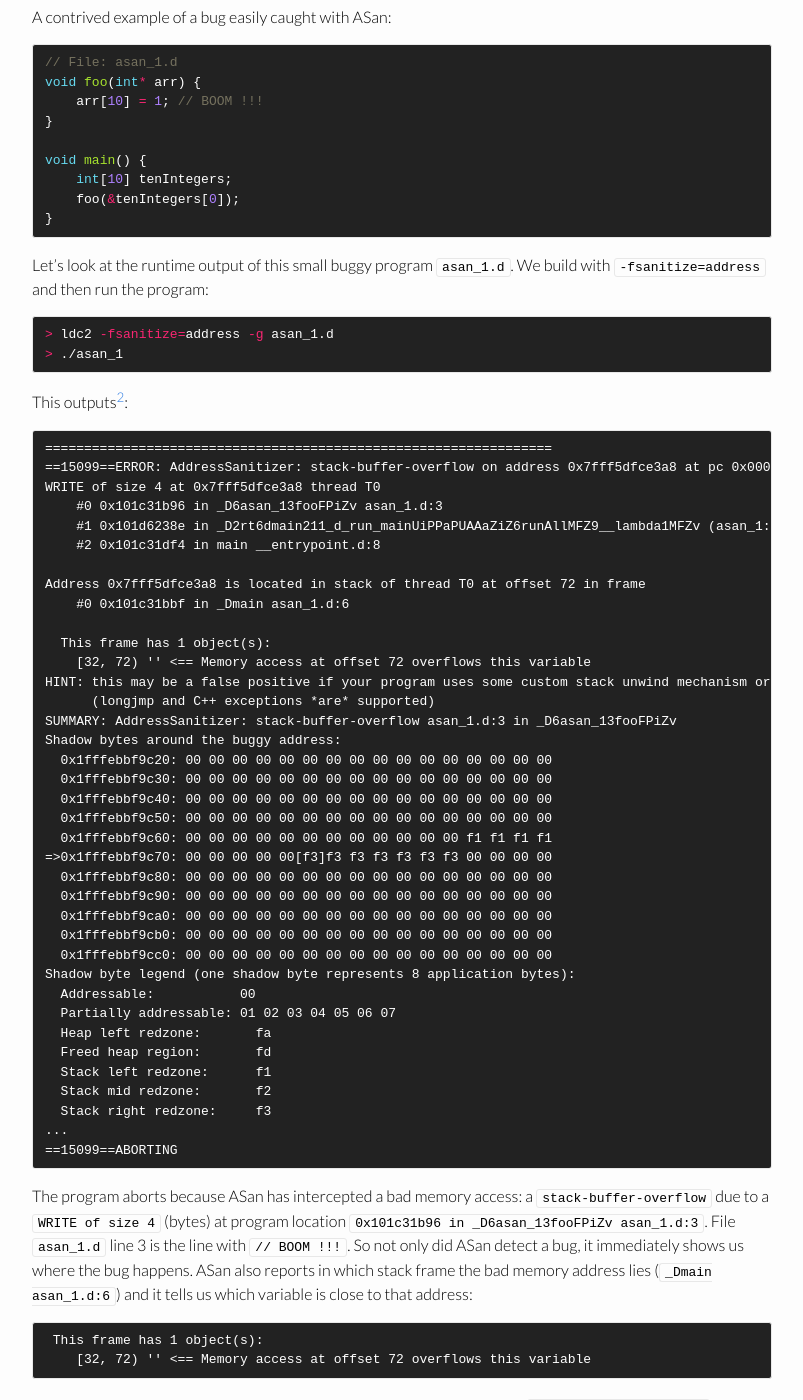
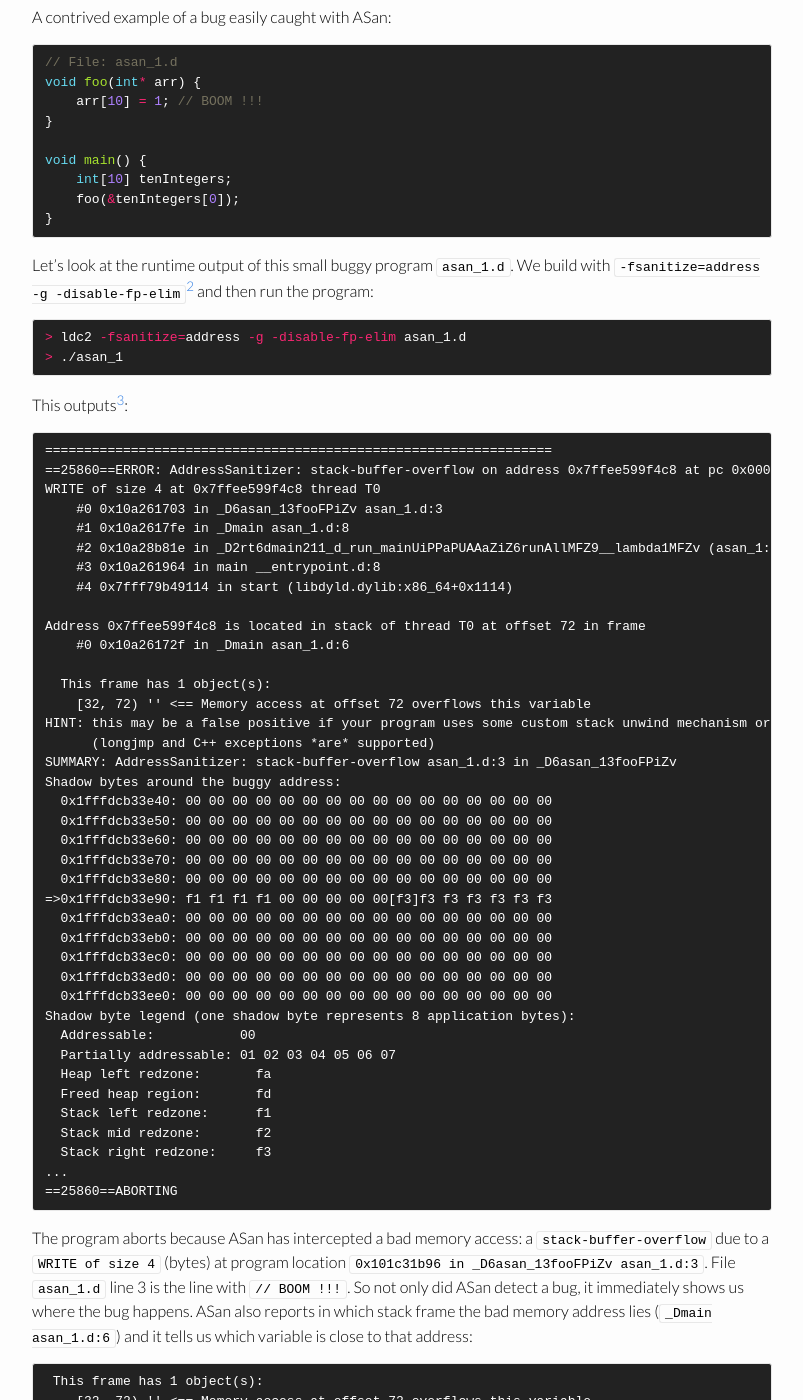
Before and after one commit to JohanEngelen/johanengelen.github.io, a Jekyll site: the page built from _posts/2017-12-25-LDC-and-AddressSanitizer.md, in a window 1280 px wide and 1400 px high, scrolled down 1018 px. Shown: the whole window, without its empty margins (238-1041 px from the left). Built offline with Jekyll 4.4.1, drawn with Linux system fonts in a browser that asks for light colours; some of the changed text lies outside the part shown.

Commit message:
ASan: Add comment about `-disable-fp-elim`

````diff
--- a/_posts/2017-12-25-LDC-and-AddressSanitizer.md
+++ b/_posts/2017-12-25-LDC-and-AddressSanitizer.md
@@ -38,12 +38,14 @@ void main() {
 }
 ```
 
-Let's look at the runtime output of this small buggy program `asan_1.d`. We build with `-fsanitize=address` and then run the program:
+Let's look at the runtime output of this small buggy program `asan_1.d`. We build with `-fsanitize=address -g -disable-fp-elim`[^flags] and then run the program:
 
 ```shell
-> ldc2 -fsanitize=address -g asan_1.d
+> ldc2 -fsanitize=address -g -disable-fp-elim asan_1.d
 > ./asan_1
 ```
+
+[^flags]: Currently, LDC [eliminates the frame pointer even at `-O0`](https://github.com/ldc-developers/ldc/issues/2480) which prevents ASan from showing full stack traces. I'm on macOS, and need to add `-disable-fp-elim` to get full traces, don't know whether it's needed on other OSses.
 
 This outputs[^colors]:
 
@@ -51,14 +53,16 @@ This outputs[^colors]:
 
 ```
 =================================================================
-==15099==ERROR: AddressSanitizer: stack-buffer-overflow on address 0x7fff5dfce3a8 at pc 0x000101c31b97 bp 0x7fff5dfce330 sp 0x7fff5dfce328
-WRITE of size 4 at 0x7fff5dfce3a8 thread T0
-    #0 0x101c31b96 in _D6asan_13fooFPiZv asan_1.d:3
-    #1 0x101d6238e in _D2rt6dmain211_d_run_mainUiPPaPUAAaZiZ6runAllMFZ9__lambda1MFZv (asan_1:x86_64+0x10013138e)
-    #2 0x101c31df4 in main __entrypoint.d:8
+==25860==ERROR: AddressSanitizer: stack-buffer-overflow on address 0x7ffee599f4c8 at pc 0x00010a261704 bp 0x7ffee599f440 sp 0x7ffee599f438
+WRITE of size 4 at 0x7ffee599f4c8 thread T0
+    #0 0x10a261703 in _D6asan_13fooFPiZv asan_1.d:3
+    #1 0x10a2617fe in _Dmain asan_1.d:8
+    #2 0x10a28b81e in _D2rt6dmain211_d_run_mainUiPPaPUAAaZiZ6runAllMFZ9__lambda1MFZv (asan_1:x86_64+0x10002b81e)
+    #3 0x10a261964 in main __entrypoint.d:8
+    #4 0x7fff79b49114 in start (libdyld.dylib:x86_64+0x1114)
 
-Address 0x7fff5dfce3a8 is located in stack of thread T0 at offset 72 in frame
-    #0 0x101c31bbf in _Dmain asan_1.d:6
+Address 0x7ffee599f4c8 is located in stack of thread T0 at offset 72 in frame
+    #0 0x10a26172f in _Dmain asan_1.d:6
 
   This frame has 1 object(s):
     [32, 72) '' <== Memory access at offset 72 overflows this variable
@@ -66,17 +70,17 @@ HINT: this may be a false positive if your program uses some custom stack unwind
       (longjmp and C++ exceptions *are* supported)
 SUMMARY: AddressSanitizer: stack-buffer-overflow asan_1.d:3 in _D6asan_13fooFPiZv
 Shadow bytes around the buggy address:
-  0x1fffebbf9c20: 00 00 00 00 00 00 00 00 00 00 00 00 00 00 00 00
-  0x1fffebbf9c30: 00 00 00 00 00 00 00 00 00 00 00 00 00 00 00 00
-  0x1fffebbf9c40: 00 00 00 00 00 00 00 00 00 00 00 00 00 00 00 00
-  0x1fffebbf9c50: 00 00 00 00 00 00 00 00 00 00 00 00 00 00 00 00
-  0x1fffebbf9c60: 00 00 00 00 00 00 00 00 00 00 00 00 f1 f1 f1 f1
-=>0x1fffebbf9c70: 00 00 00 00 00[f3]f3 f3 f3 f3 f3 f3 00 00 00 00
-  0x1fffebbf9c80: 00 00 00 00 00 00 00 00 00 00 00 00 00 00 00 00
-  0x1fffebbf9c90: 00 00 00 00 00 00 00 00 00 00 00 00 00 00 00 00
-  0x1fffebbf9ca0: 00 00 00 00 00 00 00 00 00 00 00 00 00 00 00 00
-  0x1fffebbf9cb0: 00 00 00 00 00 00 00 00 00 00 00 00 00 00 00 00
-  0x1fffebbf9cc0: 00 00 00 00 00 00 00 00 00 00 00 00 00 00 00 00
+  0x1fffdcb33e40: 00 00 00 00 00 00 00 00 00 00 00 00 00 00 00 00
+  0x1fffdcb33e50: 00 00 00 00 00 00 00 00 00 00 00 00 00 00 00 00
+  0x1fffdcb33e60: 00 00 00 00 00 00 00 00 00 00 00 00 00 00 00 00
+  0x1fffdcb33e70: 00 00 00 00 00 00 00 00 00 00 00 00 00 00 00 00
+  0x1fffdcb33e80: 00 00 00 00 00 00 00 00 00 00 00 00 00 00 00 00
+=>0x1fffdcb33e90: f1 f1 f1 f1 00 00 00 00 00[f3]f3 f3 f3 f3 f3 f3
+  0x1fffdcb33ea0: 00 00 00 00 00 00 00 00 00 00 00 00 00 00 00 00
+  0x1fffdcb33eb0: 00 00 00 00 00 00 00 00 00 00 00 00 00 00 00 00
+  0x1fffdcb33ec0: 00 00 00 00 00 00 00 00 00 00 00 00 00 00 00 00
+  0x1fffdcb33ed0: 00 00 00 00 00 00 00 00 00 00 00 00 00 00 00 00
+  0x1fffdcb33ee0: 00 00 00 00 00 00 00 00 00 00 00 00 00 00 00 00
 Shadow byte legend (one shadow byte represents 8 application bytes):
   Addressable:           00
   Partially addressable: 01 02 03 04 05 06 07
@@ -86,7 +90,7 @@ Shadow byte legend (one shadow byte represents 8 application bytes):
   Stack mid redzone:       f2
   Stack right redzone:     f3
 ...
-==15099==ABORTING
+==25860==ABORTING
 ```
 
 The program aborts because ASan has intercepted a bad memory access: a `stack-buffer-overflow` due to a `WRITE of size 4` (bytes) at program location `0x101c31b96 in _D6asan_13fooFPiZv asan_1.d:3`. File `asan_1.d` line 3 is the line with `// BOOM !!!`. So not only did ASan detect a bug, it immediately shows us where the bug happens. ASan also reports in which stack frame the bad memory address lies (`_Dmain asan_1.d:6`) and it tells us which variable is close to that address:
````
